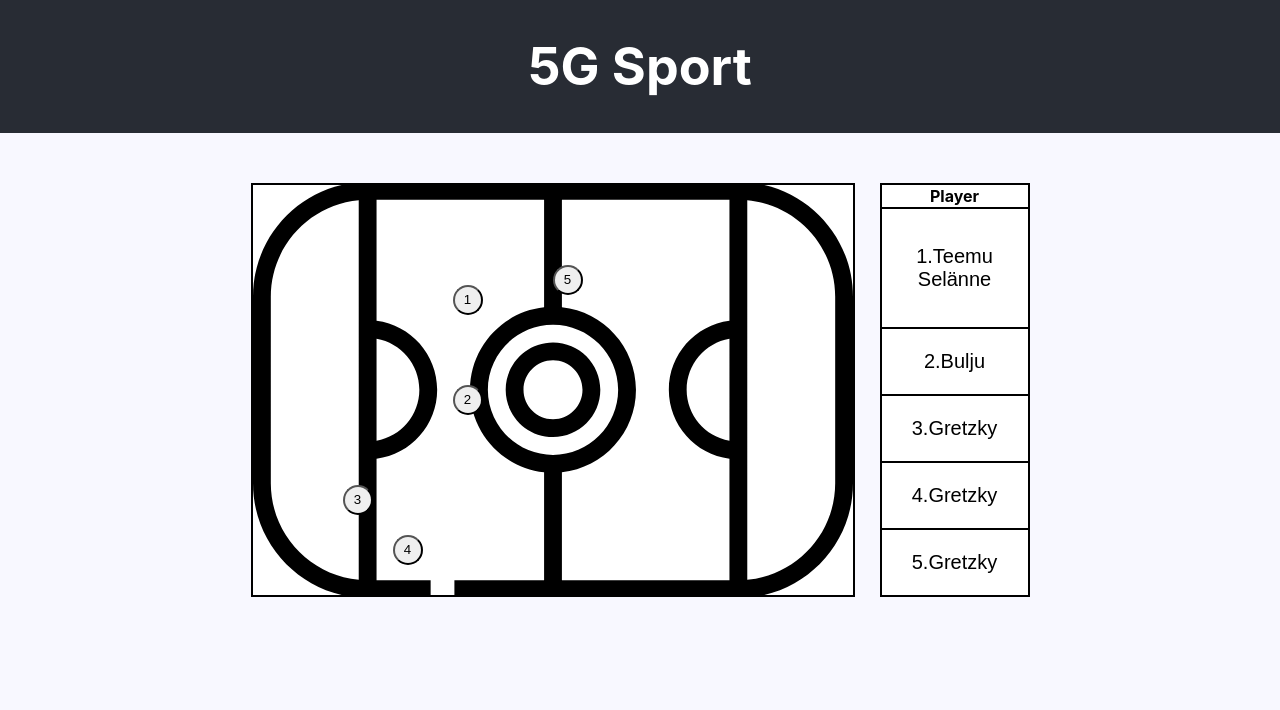
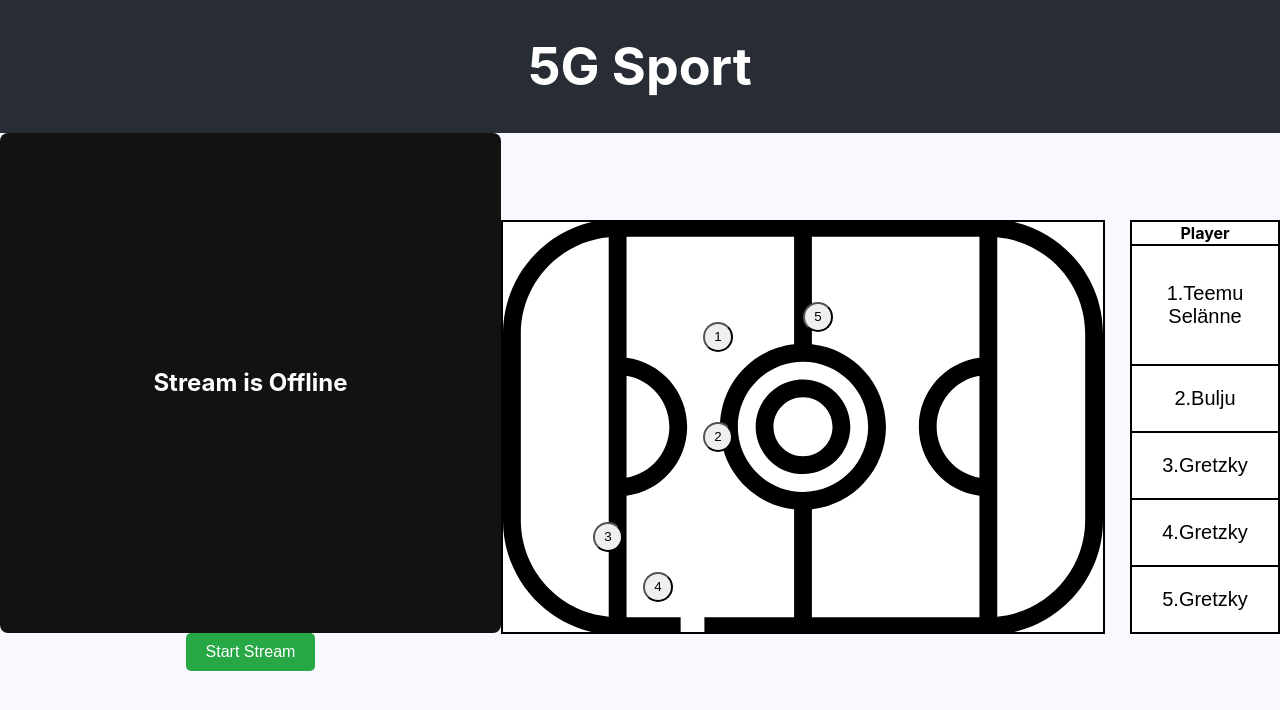
Before and after one commit to Onsbohh/5G-Sport-Application, a React (Create React App) app in the folder frontend/: page / in a window 1280 px wide. Shown: the top 710 px of the page. Built offline with nearby package versions, Linux system fonts and the light colour scheme; no server answers.

Commit message:
Button functionality for stream on/off. And css.

```diff
--- a/frontend/src/App.js
+++ b/frontend/src/App.js
@@ -3,6 +3,9 @@ import DashBoard from "./components/DashBoard";
 import Menu from "./components/Menu";
 import PlayerList from "./components/PlayerList";
 import HeartRatePopup from "./components/HeartRatePopup";
+import LiveStream from "./components/LiveStream";
+import VideoPlayer from "./components/VideoPlayer"
+
 
 const App = () => {
   return (
@@ -15,6 +18,7 @@ const App = () => {
               justifyContent: "center",
               alignItems: "center",
           }}>
+              <LiveStream/>
               <DashBoard/>
           </div>
       </div>
--- a/frontend/src/components/LiveStream.js
+++ b/frontend/src/components/LiveStream.js
@@ -1,16 +1,42 @@
+import ReactPlayer from "react-player"
+import {useState} from "react";
+import axios from "axios";
+import '../styles/LiveStream.css';
+
 export default function LiveStream() {
+    const [streaming, setStreaming] = useState(false);
+
+    const streamToggle = async () => {
+        if (!streaming) {
+            await axios.post("http://localhost:5000/start-stream");
+            setStreaming(true);
+        } else {
+            await axios.get("http://localhost:5000/stop-stream");
+            setStreaming(false);
+        }
+    }
+
     return (
         <div style={{width: "100%", maxWidth: "900px", margin: "0 auto"}}>
-            <iframe
-                src="http://localhost:8888/camstream"
-                allow="autoplay; fullscreen"
-                style={{
-                    width: "100%",
-                    height: "500px",
-                    border: "none",
-                    borderRadius: "8px",
-                }}
-            />
+            <div className={`stream-container ${!streaming ? "offline" : ""}`}>
+                {streaming ? (
+                    <iframe
+                        src="http://localhost:8889/camstream"
+                        allow="autoplay; fullscreen"
+                        style={{width: "100%", height: "100%", borderRadius: "8px", border: "none"}}
+                    />
+                ) : (
+                    <div className="offline">
+                        <h2>Stream is Offline</h2>
+                    </div>
+                )}
+            </div>
+            <button
+                onClick={streamToggle}
+                className={`stream-btn ${streaming ? "stop" : "start"}`}
+            >
+                {streaming ? "Stop Stream" : "Start Stream"}
+            </button>
         </div>
     );
 }
--- a/frontend/src/components/VideoPlayer.js
+++ b/frontend/src/components/VideoPlayer.js
@@ -9,10 +9,13 @@ export default function VideoPlayer () {
                 controls={true}
                 width="600px"
                 height="450px"
-                config={{
-                    file: {
-                        attributes: {preload: "auto"}
-                    }
+
+                //Gives videos time when it changes
+                onTimeUpdate={(e) => {
+                    console.log("time update: ", e.target.currentTime);
+                }}
+                onPlaying={(e) => {
+                    console.log("playing: ", e);
                 }}
                 />
         </div>
--- /dev/null
+++ b/frontend/src/styles/LiveStream.css
@@ -0,0 +1,37 @@
+.stream-container {
+    display: flex;
+    flex-direction: column;
+    align-items: center;
+    justify-content: center;
+    max-width: 900px;
+    margin: 0 auto;
+    padding: 0;
+    box-sizing: border-box;
+    width: 100%;
+    height: 500px;
+    border: none;
+    border-radius: 8px;
+}
+
+.stream-container.offline{
+    background-color: #121212;
+    color: white;
+}
+
+.stream-btn {
+  color: white;
+  border: none;
+  padding: 10px 20px;
+  font-size: 16px;
+  border-radius: 5px;
+  cursor: pointer;
+  transition: background-color 0.3s ease;
+}
+
+.stream-btn.start {
+  background-color: #28a745;
+}
+
+.stream-btn.stop {
+  background-color: #dc3545;
+}
```
